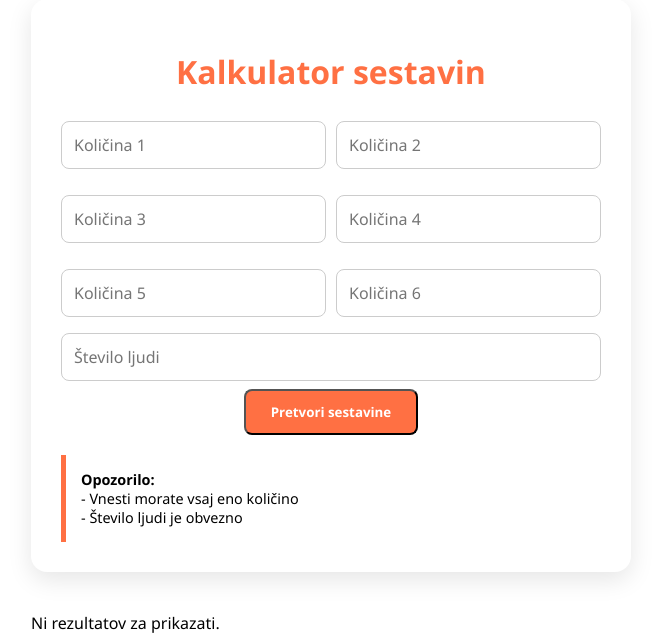
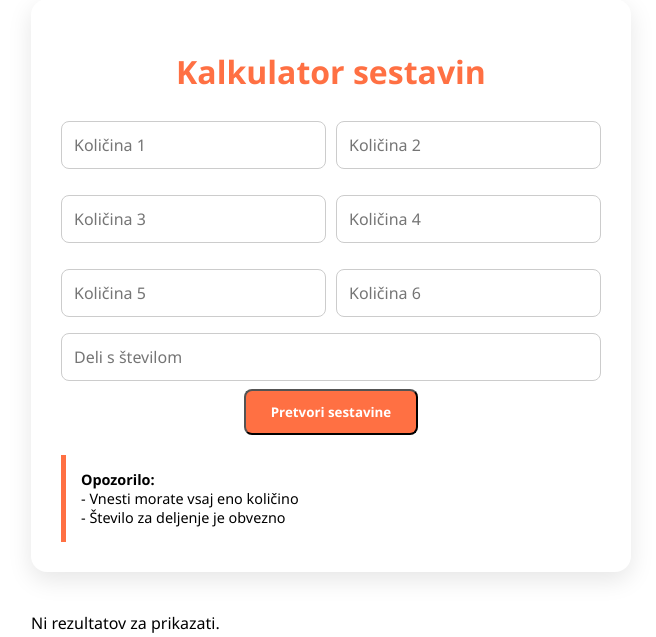
Before and after one commit to gurmanski-svet/zakljucna-naloga, a Flask app: page /kalkulator in a window 1280 px wide. Shown: the part 159-796 px from the top of the page, without its empty margins (309-965 px from the left). Run offline with Flask 3, Linux system fonts and the light colour scheme; parts of the project's set-up code (start-up, migrations or seed data) failed here and were passed over.

Commit message:
popravek

```diff
--- a/templates/kalkulator.html
+++ b/templates/kalkulator.html
@@ -72,14 +72,14 @@
             <input type="number" id="kolicina6" placeholder="Količina 6">
         </div>
 
-        <input type="number" id="stevilo" placeholder="Število ljudi">
+        <input type="number" id="stevilo" placeholder="Deli s številom">
 
         <button class="btn" onclick="getKalkulator()">Pretvori sestavine</button>
 
         <div class="opozorilo-box">
             <strong>Opozorilo:</strong><br>
             - Vnesti morate vsaj eno količino<br>
-            - Število ljudi je obvezno
+            - Število za deljenje je obvezno
         </div>
 
     </div>
```
